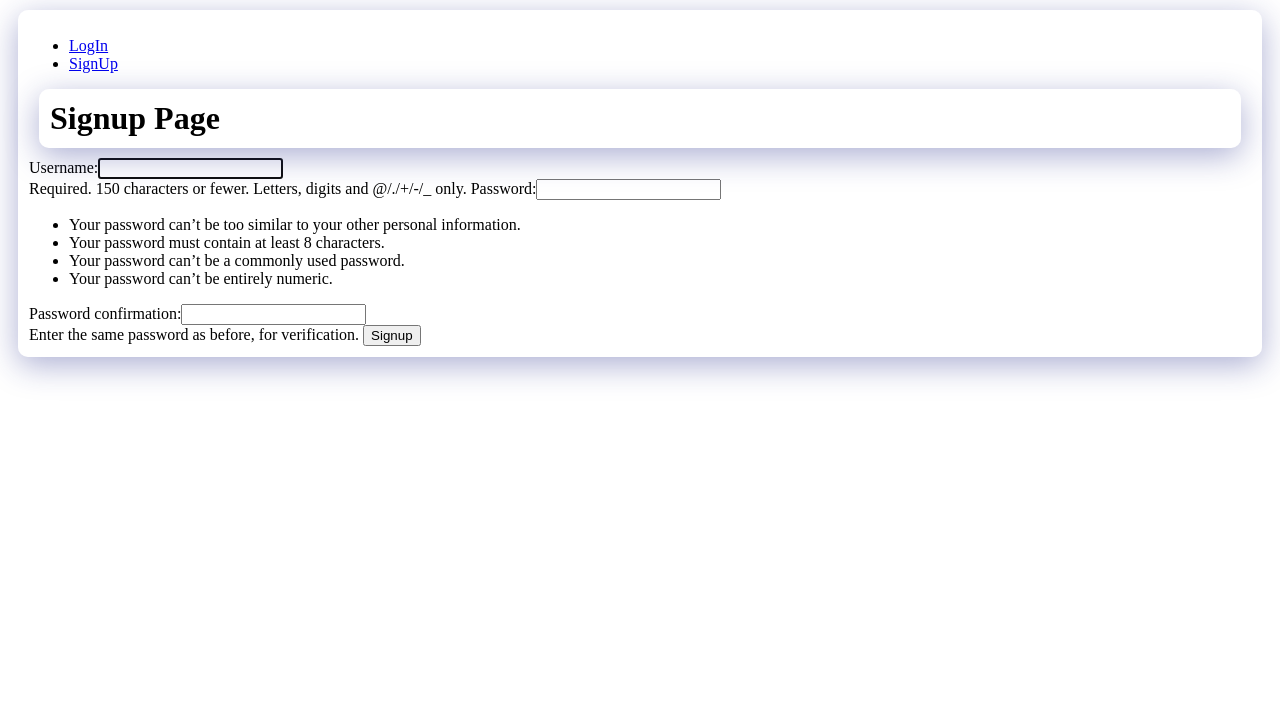
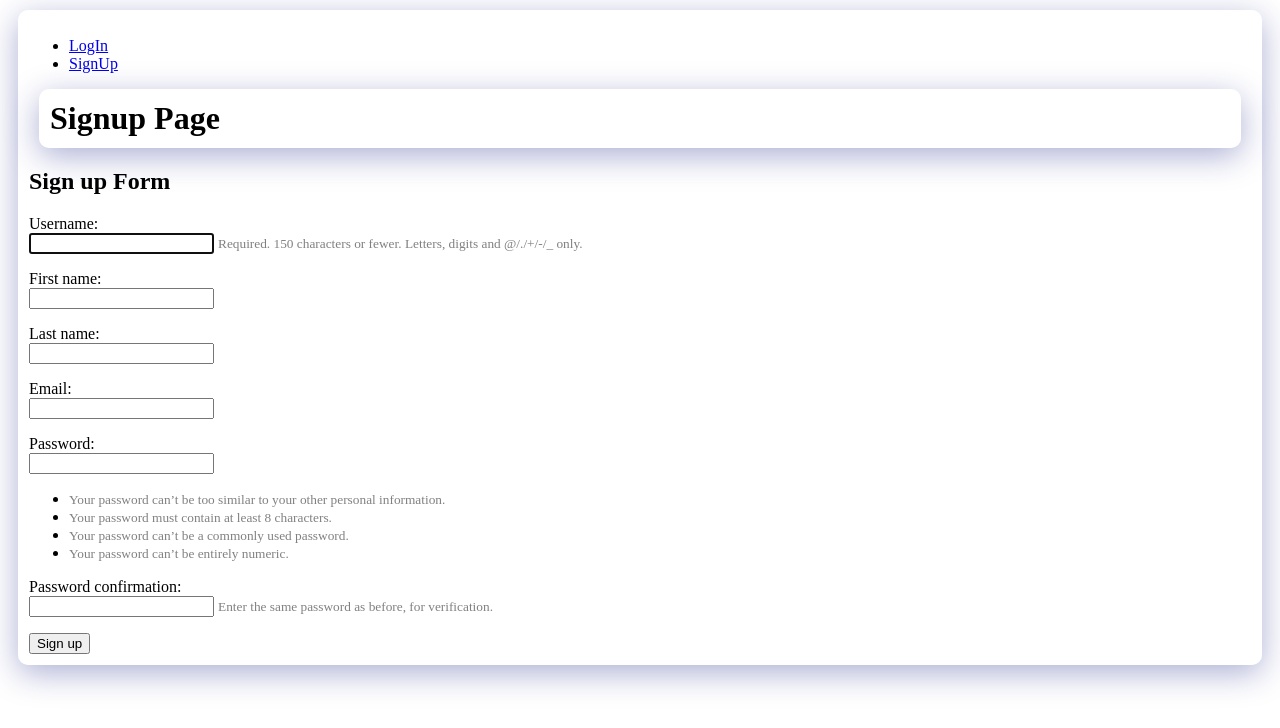
Before and after one commit to mnjkhtri/Publication-Repository, a Django app: page /accounts/signup/ in a window 1280 px wide. Shown: the top 728 px of the page. Run offline with Django 3.2, Linux system fonts and the light colour scheme.

Commit message:
Signup form modified

```diff
--- /dev/null
+++ b/DjangoBlog/Accounts/forms.py
@@ -0,0 +1,14 @@
+from django import forms
+from django.contrib.auth.forms import UserCreationForm
+from django.contrib.auth.models import User
+
+class SignUpForm(UserCreationForm):
+    first_name = forms.CharField(max_length=100 )
+    last_name = forms.CharField(max_length=100 )
+    email = forms.EmailField(max_length=150)
+
+
+    class Meta:
+        model = User
+        fields = ('username', 'first_name', 'last_name',
+'email', 'password1', 'password2',)
--- a/DjangoBlog/Accounts/templates/signup.html
+++ b/DjangoBlog/Accounts/templates/signup.html
@@ -2,11 +2,23 @@
 {% block content %}
 
 <h1 class='article'>Signup Page</h1>
-<div class="signup"></div>
-<form clas='site-form' action='./' method='POST'>
-    {% csrf_token %}
-    {{form}}
-    <input type="submit" value="Signup">
+<div class="signup">
+<h2>Sign up Form</h2>
+<form method="post">
+  {% csrf_token %}
+  {% for field in form %}
+    <p>
+      {{ field.label_tag }}<br>
+      {{ field }}
+      {% if field.help_text %}
+        <small style="color: grey">{{ field.help_text }}</small>
+      {% endif %}
+      {% for error in field.errors %}
+        <p style="color: red">{{ error }}</p>
+      {% endfor %}
+    </p>
+  {% endfor %}
+  <button type="submit">Sign up</button>
 </form>
 </div>
 
--- a/DjangoBlog/Accounts/views.py
+++ b/DjangoBlog/Accounts/views.py
@@ -2,17 +2,18 @@ from django.http import request
 from django.shortcuts import render,redirect
 from django.contrib.auth.forms import UserCreationForm,AuthenticationForm
 from django.contrib.auth import login,logout
+from .forms import SignUpForm
 
 # Create your views here.
 def signup_view(request):
     if request.method=='POST':
-        form=UserCreationForm(request.POST)
+        form=SignUpForm(request.POST)
         if(form.is_valid()):
             user = form.save()
             login(request,user)
             return redirect('article:list')
     else:
-        form=UserCreationForm()
+        form=SignUpForm()
     return render(request,'signup.html',{'form':form})
 
 def login_view(request):
--- a/DjangoBlog/articles/templates/article_create.html
+++ b/DjangoBlog/articles/templates/article_create.html
@@ -4,7 +4,7 @@
 <h2>Create Your Content</h2>
 <form action='./' method="POST" class="form-site" enctype="multipart/form-data">
     {%csrf_token%}
-    {{form}}
+    {{form.as_p}}
     <input type="submit" value="Create">
 </form>
 <br>
```
Also changed, not shown: DjangoBlog/articles/views.py (+0 -20 lines), DjangoBlog/db.sqlite3.
